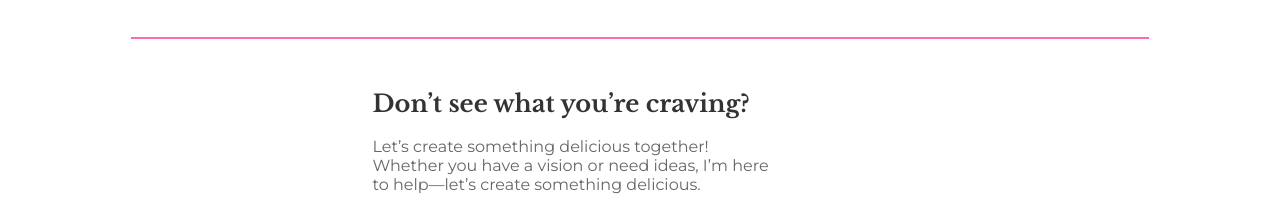
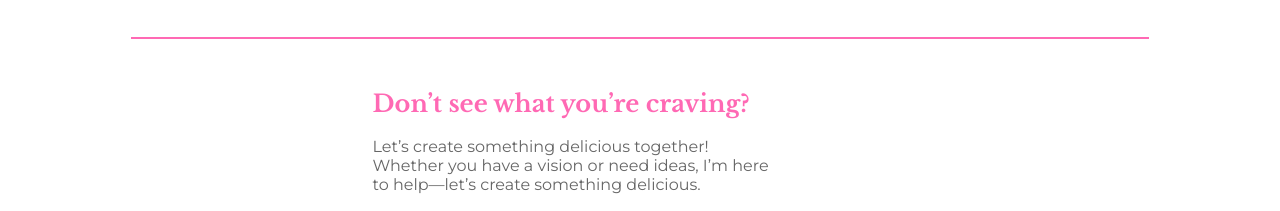
Before and after one commit to Mand0lynn/Dimples-Dough, a plain HTML site: page menu.html in a window 1280 px wide. Shown: the part 1175-1386 px from the top of the page. Drawn offline with nearby package versions, Linux system fonts and the light colour scheme.

Commit message:
Update menu.css

```diff
--- a/menu.css
+++ b/menu.css
@@ -61,7 +61,7 @@ main {
 
 .contact-form h2 {
     font-size: 1.5rem;
-    color: #333;
+    color: #ff69b4;
 }
 
 .contact-form p {
```
